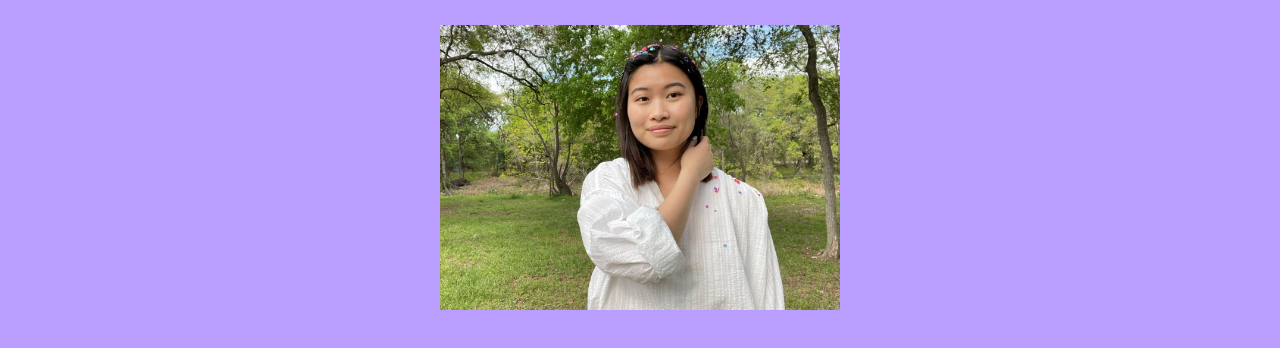
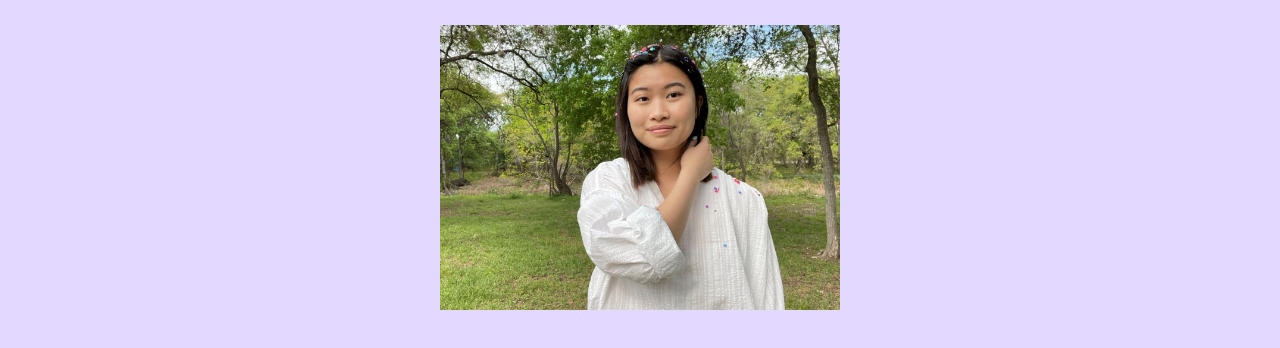
Before and after one commit to ckc2223/ckc2223.github.io, a plain HTML site: page index.html in a window 1280 px wide. Shown: the part 190-538 px from the top of the page. Drawn offline with Linux system fonts and the light colour scheme.

Commit message:
Update index.html

```diff
--- a/index.html
+++ b/index.html
@@ -23,7 +23,7 @@
 
 <h1 style="text-align: center;font-family:signpainter;">Thanks for visiting my website!</h1>
 
-<body bgcolor="B99DFF">
+<body bgcolor="E3D8FF">
 
 </body>
 
```
